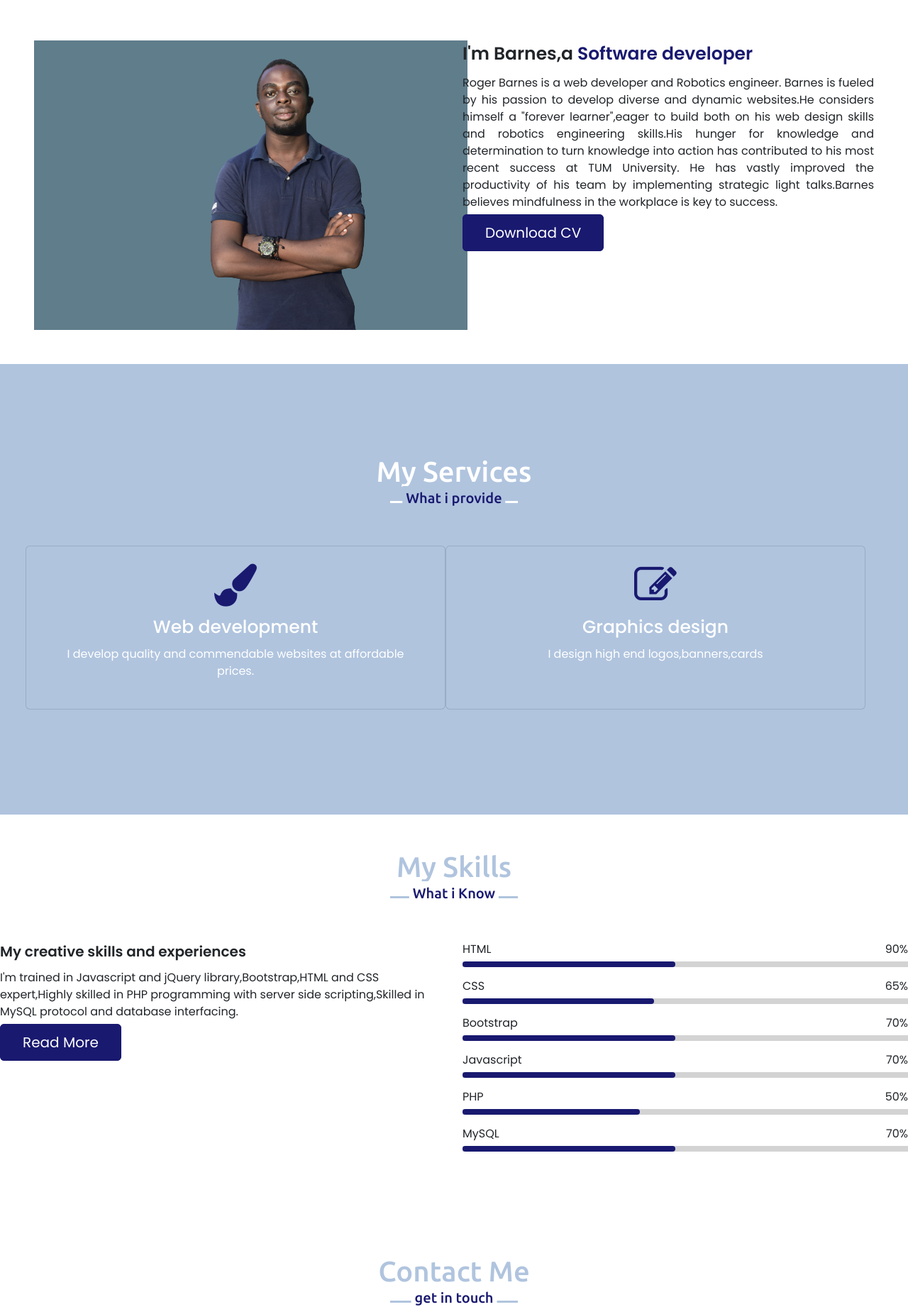
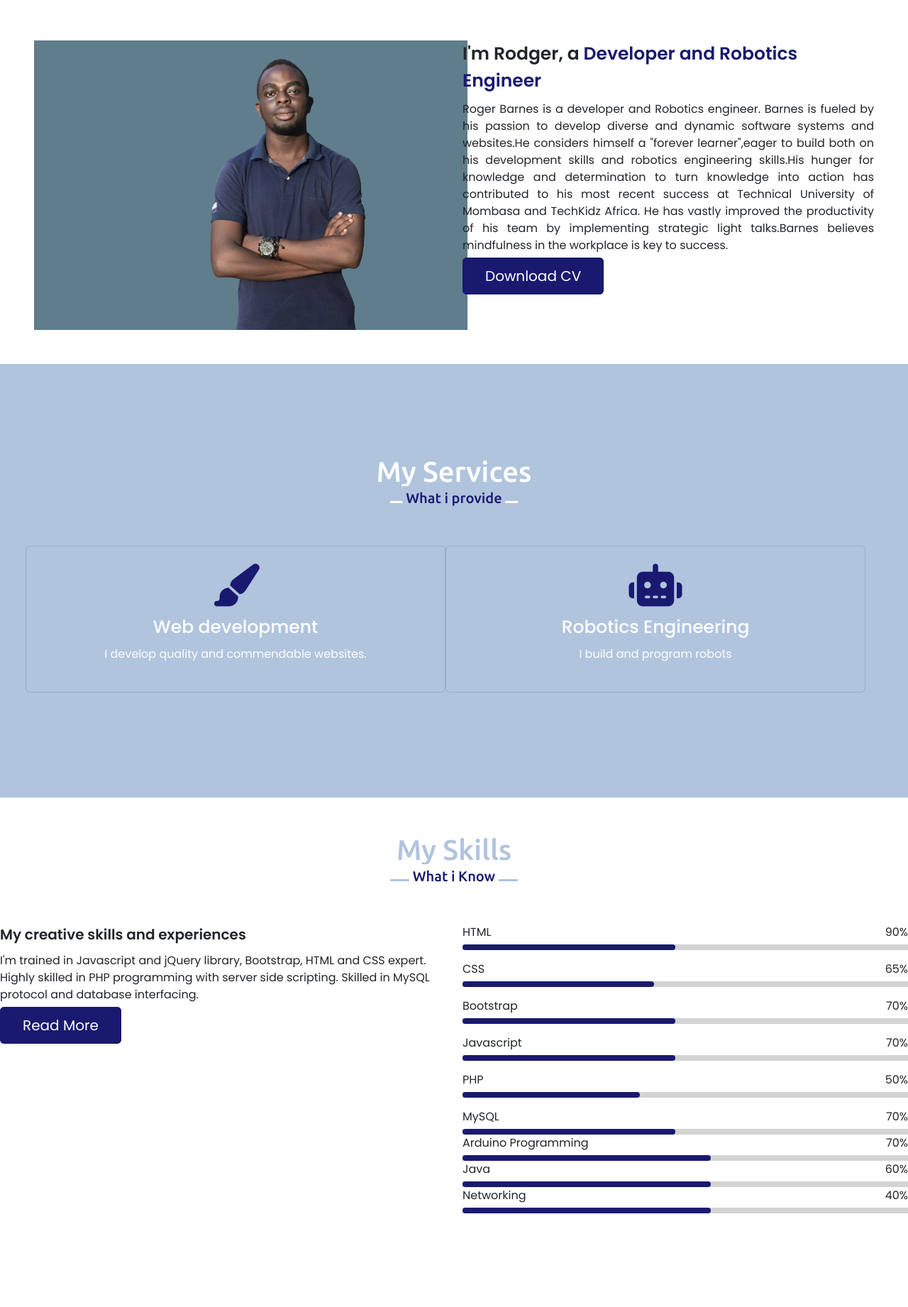
Before and after one commit to OrlandoR97/aboutMe, a plain HTML site: page index.html in a window 1280 px wide. Shown: the part 825-2667 px from the top of the page at 71% size. Drawn offline with nearby package versions, Linux system fonts and the light colour scheme; a script that the page names is missing.

Commit message:
add into index.html

```diff
--- a/index.html
+++ b/index.html
@@ -3,7 +3,7 @@
   <head>
     <meta name="viewport" content="width=device-width, initial-scale=1.0">
     <meta charset="utf-8">
-    <title>Roger</title>
+    <title>Rodger</title>
     <link href="https://cdn.jsdelivr.net/npm/bootstrap@5.0.0-beta3/dist/css/bootstrap.min.css" rel="stylesheet" integrity="sha384-eOJMYsd53ii+scO/bJGFsiCZc+5NDVN2yr8+0RDqr0Ql0h+rP48ckxlpbzKgwra6" crossorigin="anonymous">
     <link rel="stylesheet" href="styles.css">
     <link rel="stylesheet" href="https://cdnjs.cloudflare.com/ajax/libs/font-awesome/4.7.0/css/font-awesome.min.css">
@@ -12,6 +12,7 @@
     <script src="https://cdnjs.cloudflare.com/ajax/libs/waypoints/4.0.1/jquery.waypoints.min.js"></script>
     <script src="https://cdnjs.cloudflare.com/ajax/libs/OwlCarousel2/2.3.4/owl.carousel.min.js"></script>
     <script src="https://cdnjs.cloudflare.com/ajax/libs/typed.js/2.0.12/typed.min.js"></script>
+    <script src='https://kit.fontawesome.com/a076d05399.js' crossorigin='anonymous'></script>
   <!--<link rel="stylesheet" href="https://cdnjs.cloudflare.com/ajax/libs/OwlCarousel2/2.3.4/assets/owl.carousel.min.css"/>-->
 
     <script src="scripts.js"></script>
@@ -40,9 +41,9 @@
   <div class="row p-o">
   <div class="col-md-6 col-12 col-sm-12 ">
     <div class="home-content">
-      <div class="text-1">Hello, Im</div>
-      <div class="text-2">Roger Barnes</div>
-      <div class="text-3">I'm a <span>Software Developer</span></div>
+      <div class="text-1">Hello, I'm</div>
+      <div class="text-2">Orlando R Barnes</div>
+      <div class="text-3">I'm a <span>developer</span></div>
       <div class="text-4"><a href="#">Hire Me</a></div>
     </div>
   </div>
@@ -61,8 +62,8 @@
         <img src="images/snap1.png" alt="about">
       </div>
       <div class="col-md-6 col-12 text-right ">
-        <div class="text">I'm Barnes,a <span>Software developer</span></div>
-        <p>Roger Barnes is a web developer and Robotics engineer. Barnes is fueled by his passion to develop diverse and dynamic websites.He considers himself a "forever learner",eager to build both on his web design skills and robotics engineering skills.His hunger for knowledge and determination to turn knowledge into action has contributed to his most recent success at TUM University. He has vastly improved the productivity of his team by implementing strategic light talks.Barnes believes mindfulness in the workplace is key to success. </p>
+        <div class="text">I'm Rodger, a <span>Developer and Robotics Engineer</span></div>
+        <p>Roger Barnes is a developer and Robotics engineer. Barnes is fueled by his passion to develop diverse and dynamic software systems and websites.He considers himself a "forever learner",eager to build both on his development skills and robotics engineering skills.His hunger for knowledge and determination to turn knowledge into action has contributed to his most recent success at Technical University of Mombasa and TechKidz Africa. He has vastly improved the productivity of his team by implementing strategic light talks.Barnes believes mindfulness in the workplace is key to success. </p>
 <a href="#">Download CV</a>
       </div>
 </div>
@@ -77,14 +78,14 @@
           <div class="box">
             <i class="fa fa-paint-brush"></i>
             <div class="text">Web development</div>
-            <p>I develop quality and commendable websites at affordable prices.</p>
+            <p>I develop quality and commendable websites.</p>
           </div>
         </div>
         <div class="col-md-6 col-12 card">
           <div class="box">
-            <i class="fa fa-edit"></i>
-            <div class="text">Graphics design</div>
-            <p>I design high end logos,banners,cards</p>
+            <i class="fas fa-robot"></i>
+            <div class="text">Robotics Engineering</div>
+            <p>I build and program robots</p>
           </div>
         </div>
       </div>
@@ -99,7 +100,7 @@
     <div class="row skills-content">
       <div class="col-md-6 col-12 left mb-5">
         <div class="text">My creative skills and experiences</div>
-        <p>I'm trained in Javascript and jQuery library,Bootstrap,HTML and CSS expert,Highly skilled in PHP programming with server side scripting,Skilled in MySQL protocol and database interfacing.</p>
+        <p>I'm trained in Javascript and jQuery library, Bootstrap, HTML and CSS expert. Highly skilled in PHP programming with server side scripting. Skilled in MySQL protocol and database interfacing.</p>
         <a href="#">Read More</a>
       </div>
       <div class="col-md-6 col-12 right">
@@ -144,6 +145,24 @@
             <span>70%</span>
           </div>
           <div class="line mysql"></div>
+          <div class="bars">
+            <div class="info">
+              <span>Arduino Programming</span>
+              <span>70%</span>
+            </div>
+            <div class="line arduino"></div>
+            <div class="bars">
+              <div class="info">
+                <span>Java</span>
+                <span>60%</span>
+              </div>
+              <div class="line java"></div>
+              <div class="bars">
+                <div class="info">
+                  <span>Networking</span>
+                  <span>40%</span>
+                </div>
+                <div class="line network"></div>
         </div>
       </div>
     </div>
@@ -151,8 +170,8 @@
   </div>
 </section>
 <section class="contact" id="contact">
-  <div class="col-md-12 col-12 col-sm-12 p-0">
-    <h2 class="title" style="color:#B0C4DE">Contact Me</h2>
+  <div class="col-md-12 col-12 col-sm-12 pt-5" style="background:#B0C4DE">
+    <h2 class="title" style="color:#fff">Contact Me</h2>
     <div class="contact-content row">
     <div class="col-md-6 col-12 column left">
       <div class="text">Get in Touch</div>
@@ -162,21 +181,21 @@
         <i class="fa fa-user"></i>
         <div class="info">
           <div class="head">Name</div>
-          <div class="sub-title">Roger Barnes</div>
+          <div class="sub-title">Rodger B Orlando</div>
         </div>
       </div>
       <div class="row">
         <i class="fa fa-map-marker"></i>
         <div class="info">
           <div class="head">Address</div>
-          <div class="sub-title">TUM,Mombasa</div>
+          <div class="sub-title">Mombasa</div>
         </div>
       </div>
       <div class="row">
         <i class="fa fa-envelope"></i>
         <div class="info">
           <div class="head">email</div>
-          <div class="sub-title">rogerbarnes97@gmail.com</div>
+          <div class="sub-title">rodgerbarnes97@gmail.com</div>
         </div>
       </div>
       </div>
@@ -208,7 +227,7 @@
 </section>
 <footer>
   <div class="footer col-md-12 col-12 col-sm-12" id="footer">
-<span>Created By <a href="#">RogerBarnes</a> | <span class"fa fa-copyright"></span>2021 all rights reserved</span>
+<span>Created By <a href="#">Rodger Barnes</a> | <span class"fa fa-copyright"></span>2021 All Rights Reserved</span>
 </div>
 </footer>
     <script src="https://cdn.jsdelivr.net/npm/bootstrap@5.0.0-beta3/dist/js/bootstrap.bundle.min.js"></script>
```
